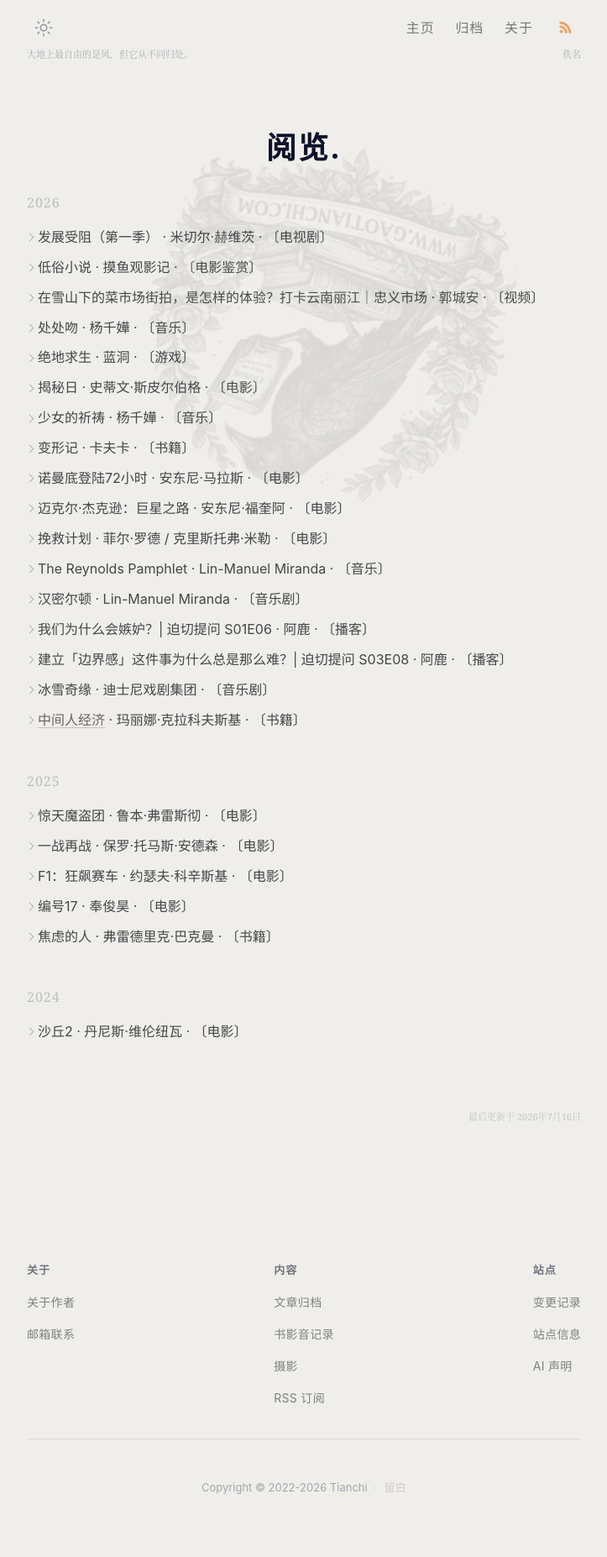
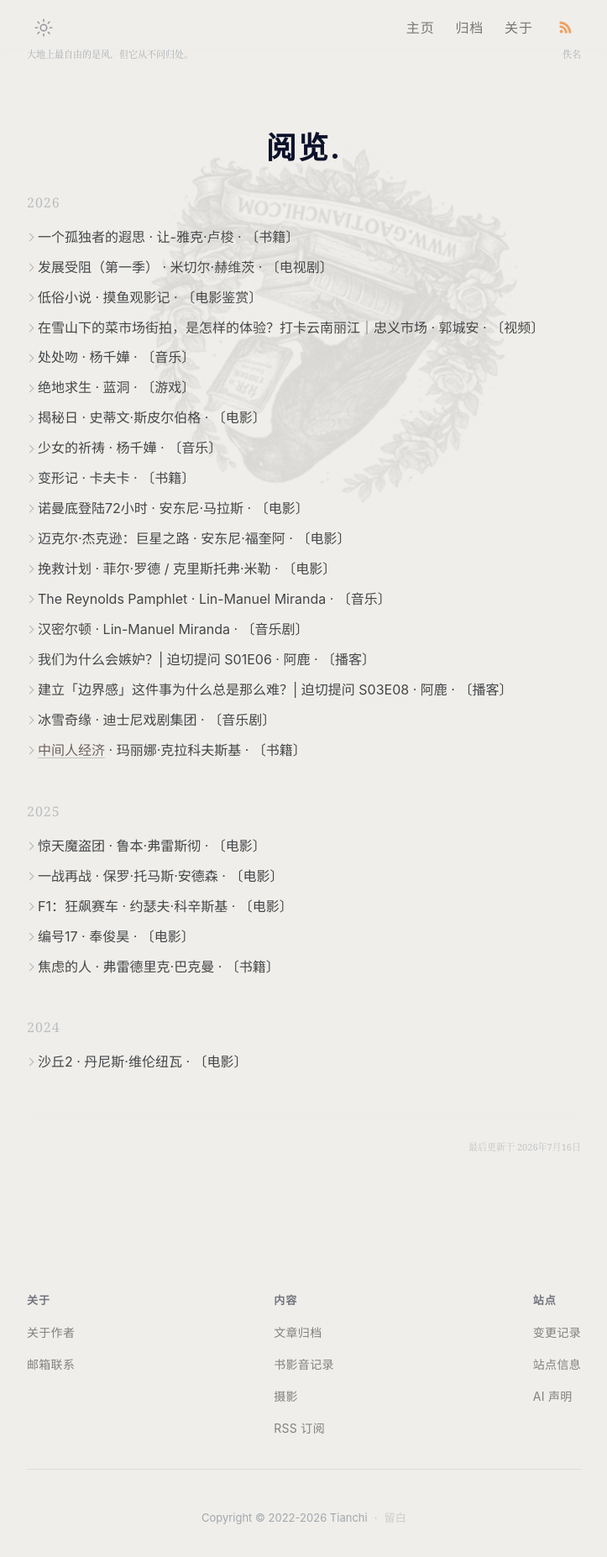
Before and after one commit to gaotianchi/gaotianchi.github.io, a Jekyll site: the page built from _pages/library.html, in a window 1280 px wide. Shown: the whole page at 84% size, without its empty margins (278-1001 px from the left). Built offline with Jekyll 4.4.1, drawn with Linux system fonts in a browser that asks for light colours; before the commit the page ends 1818 px from its top, so only the background shows below that; some of the changed lines change nothing that is shown.

Commit message:
feat(library): 添加书籍《一个孤独者的遐思》卢梭

```diff
--- a/_data/library.yml
+++ b/_data/library.yml
@@ -9,6 +9,12 @@
 #     post: 相关文章路径（可选）— 有值时作品名渲染为链接
 #
 # 条目按 started 倒序排列，同一年份自动归组。
+
+- title: 一个孤独者的遐思
+  creator: 让-雅克·卢梭
+  type: 书籍
+  started: 2026-08-09
+  notes: 最近一有时间就去图书馆里消磨时间，来来回回去了三四次的样子。今天下午读完了这本书，内容非常细腻，探讨人生的一些核心命题。如果让我写的话，肯定会编得矫揉造作。但卢梭的文字让我感受到了某种对于纯真的专注，我觉得这种专注对于让我当下变得平静下来非常重要。
 
 - title: 发展受阻（第一季）
   creator: 米切尔·赫维茨
```
